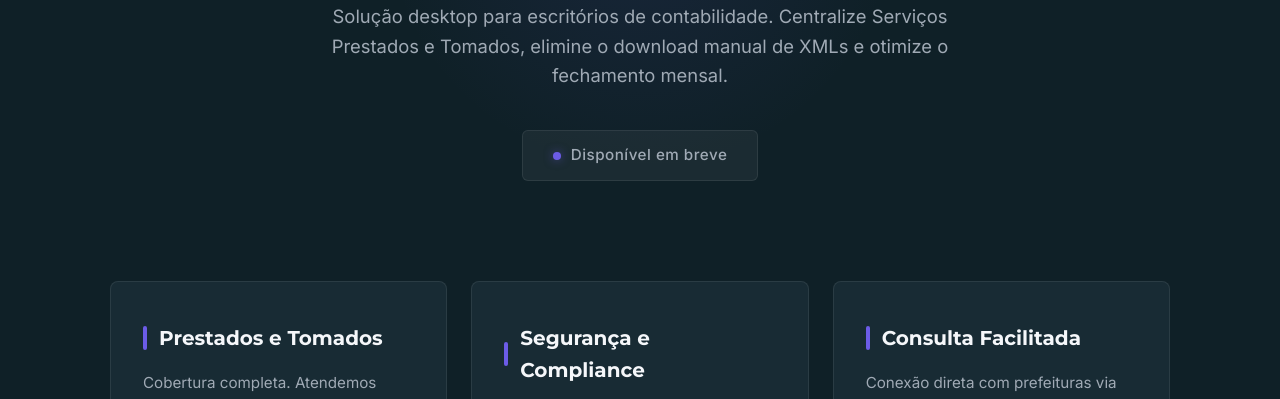
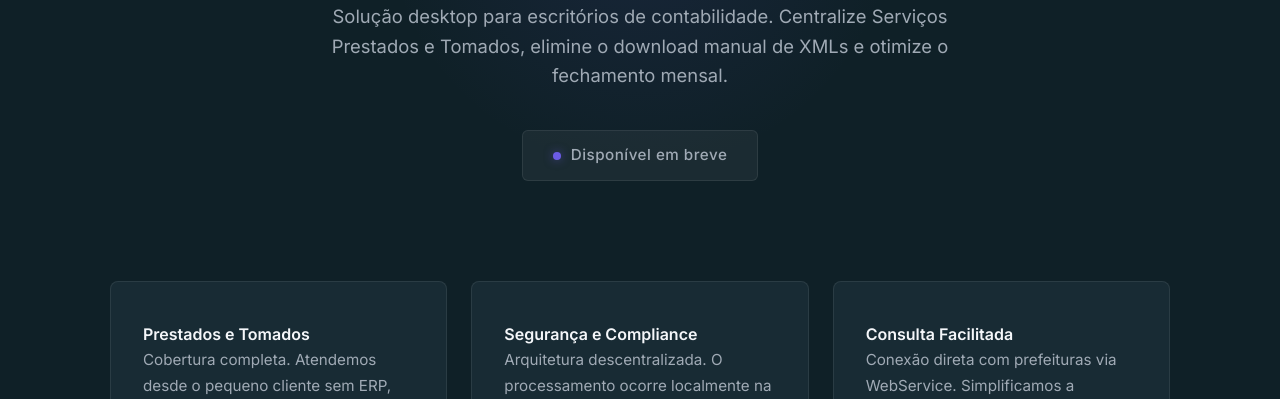
Before and after one commit to battestin-victor/conscio-landingpage, a plain HTML site: page index.html in a window 1280 px wide. Shown: the part 338-737 px from the top of the page. Drawn offline with Linux system fonts and the light colour scheme.

Commit message:
Change headings from h3 to h4 in index.html

```diff
--- a/index.html
+++ b/index.html
@@ -205,17 +205,17 @@
 
         <section class="features">
             <div class="card">
-                <h3>Prestados e Tomados</h3>
+                <h4>Prestados e Tomados</h4>
                 <p>Cobertura completa. Atendemos desde o pequeno cliente sem ERP, capturando serviços prestados, até a auditoria de serviços tomados para grandes volumes. Tudo em uma única interface.</p>
             </div>
 
             <div class="card">
-                <h3>Segurança e Compliance</h3>
+                <h4>Segurança e Compliance</h4>
                 <p>Arquitetura descentralizada. O processamento ocorre localmente na infraestrutura do escritório. Certificados digitais e dados fiscais nunca são expostos a ambientes em nuvem de terceiros.</p>
             </div>
 
             <div class="card">
-                <h3>Consulta Facilitada</h3>
+                <h4>Consulta Facilitada</h4>
                 <p>Conexão direta com prefeituras via WebService. Simplificamos a extração de dados complexos, entregando visualização limpa e arquivos prontos para importação contábil.</p>
             </div>
         </section>
```
